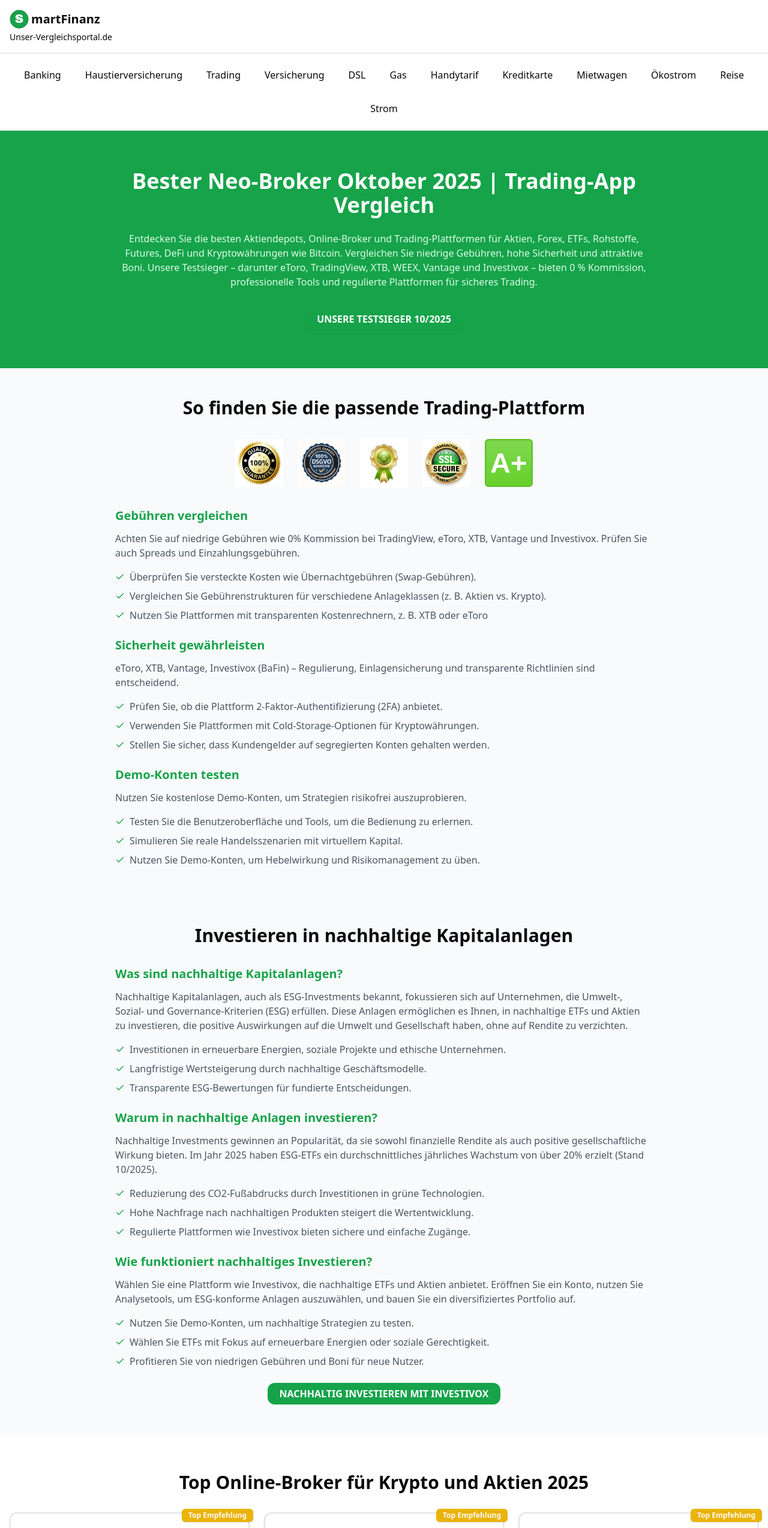
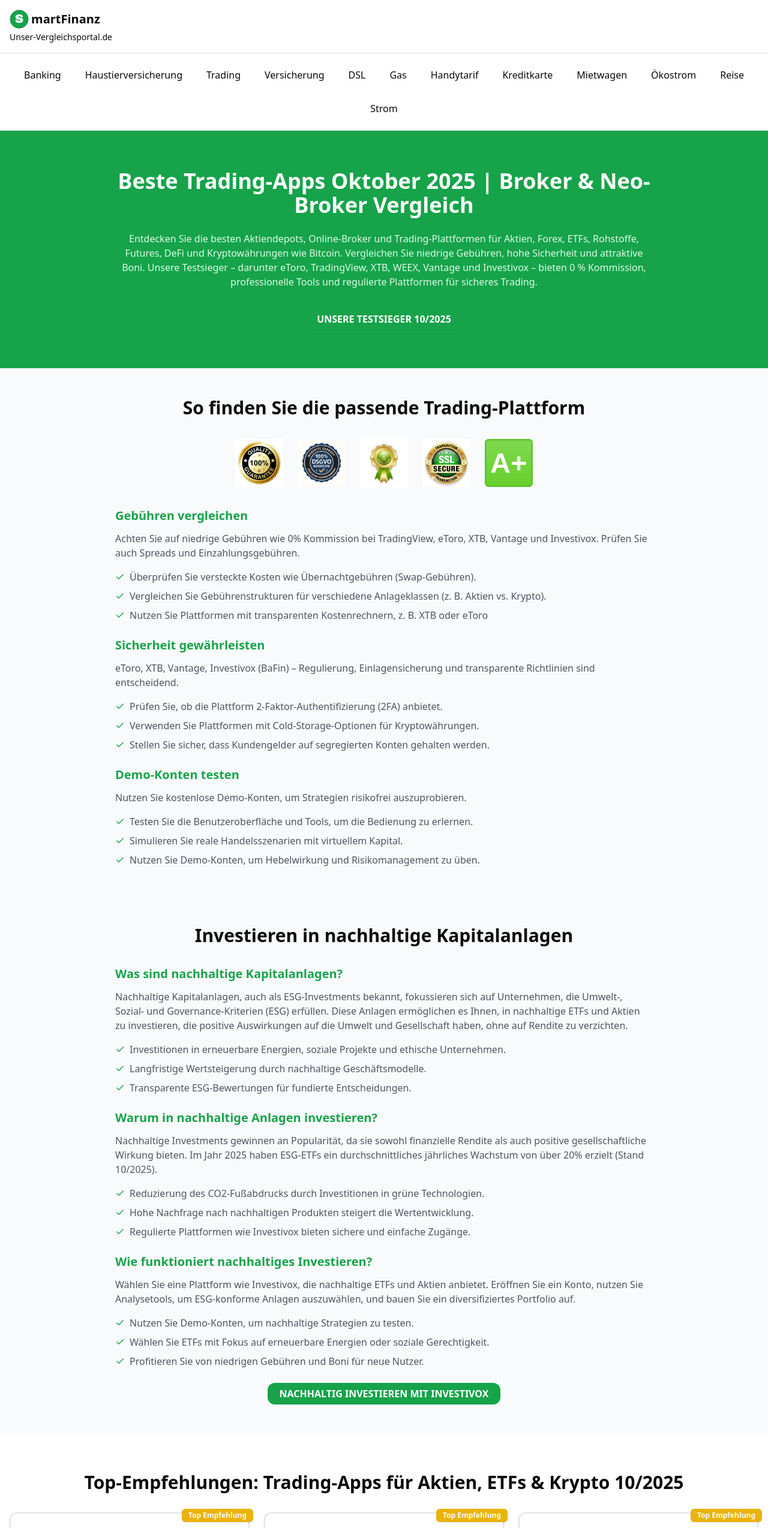
Before and after one commit to DennisMoskal/unser-vergleichsportal.de, a Next.js app: page /trading in a window 1280 px wide. Shown: the top 2548 px of the page at 60% size. Built offline with nearby package versions, Linux system fonts and the light colour scheme.

Commit message:
Update page.tsx

```diff
--- a/src/app/trading/page.tsx
+++ b/src/app/trading/page.tsx
@@ -504,7 +504,7 @@ export default function DeFi() {
   return (
     <div className="min-h-screen bg-white">
       <Head>
-        <title>Bester Neo-Broker Vergleich Oktober 2025 | Bitcoin & ETF Testsieger</title>
+        <title>Beste Trading-Apps Oktober 2025 | Broker & Neo-Broker Vergleich</title>
         <meta
           name="description"
           content="Vergleichen Sie Broker & Trading-Plattformen für Aktien, ETFs & Bitcoin. Niedrige Gebühren, sichere Depots & regulierte Testsieger im Oktober 2025"
@@ -517,7 +517,7 @@ export default function DeFi() {
         <meta name="robots" content="index,follow,max-snippet:-1,max-image-preview:large,max-video-preview:-1" />
         {/* Open Graph */}
         <meta property="og:type" content="website" />
-        <meta property="og:title" content="Beste Broker Oktober 2025 | Bitcoin & ETF Testsieger" />
+        <meta property="og:title" content="Beste Trading-Apps Oktober 2025 | Broker & Neo-Broker Vergleich" />
         <meta
           property="og:description"
           content="Vergleichen Sie Broker & Trading-Plattformen für Aktien, ETFs & Bitcoin. Transparente Gebühren, sichere Depots & regulierte Testsieger im Oktober 2025."
@@ -531,7 +531,7 @@ export default function DeFi() {
         <meta property="og:image:alt" content="Beste Broker 2025 – unser-vergleichsportal.de" />
         {/* Twitter */}
         <meta name="twitter:card" content="summary_large_image" />
-        <meta name="twitter:title" content="Beste Broker Oktober 2025 | Bitcoin & ETF Testsieger" />
+        <meta name="twitter:title" content="Beste Trading-Apps Oktober 2025 | Broker & Neo-Broker Vergleich" />
         <meta
           name="twitter:description"
           content="Vergleichen Sie Broker & Trading-Plattformen für Aktien, ETFs & Bitcoin. Transparente Gebühren, sichere Depots & regulierte Testsieger im Oktober 2025."
@@ -548,7 +548,7 @@ export default function DeFi() {
             __html: JSON.stringify({
               "@context": "https://schema.org",
               "@type": "WebPage",
-              name: "Beste Broker Oktober 2025 | Bitcoin & ETF Testsieger",
+              name: "Beste Trading-Apps Oktober 2025 | Broker & Neo-Broker Vergleich",
               description:
                 "Vergleichen Sie Broker & Trading-Plattformen für Aktien, ETFs & Bitcoin. Niedrige Gebühren, sichere Depots & regulierte Testsieger im Oktober 2025.",
               url: "https://unser-vergleichsportal.de/trading",
@@ -699,7 +699,7 @@ export default function DeFi() {
         <div className="container mx-auto px-4">
           <div className="max-w-4xl mx-auto text-center">
             <h1 className="text-3xl sm:text-4xl font-bold mb-4 sm:mb-6">
-              Bester Neo-Broker Oktober 2025 | Trading-App Vergleich
+              Beste Trading-Apps Oktober 2025 | Broker & Neo-Broker Vergleich
             </h1>
             <p className="text-sm sm:text-base text-green-100 mb-6 sm:mb-8">
               Entdecken Sie die besten Aktiendepots, Online-Broker und Trading-Plattformen für Aktien, Forex, ETFs,
@@ -910,7 +910,7 @@ export default function DeFi() {
       <section id="anbieter" className="py-12 sm:py-16 bg-white">
         <div className="container mx-auto px-4">
           <h2 className="text-2xl sm:text-3xl font-bold mb-6 sm:mb-8 text-center">
-            Top Online-Broker für Krypto und Aktien 2025
+            Top-Empfehlungen: Trading-Apps für Aktien, ETFs & Krypto 10/2025
           </h2>
           <div className="grid gap-6 md:grid-cols-2 lg:grid-cols-3">
             {sortedProviders.map((provider) => (
```
